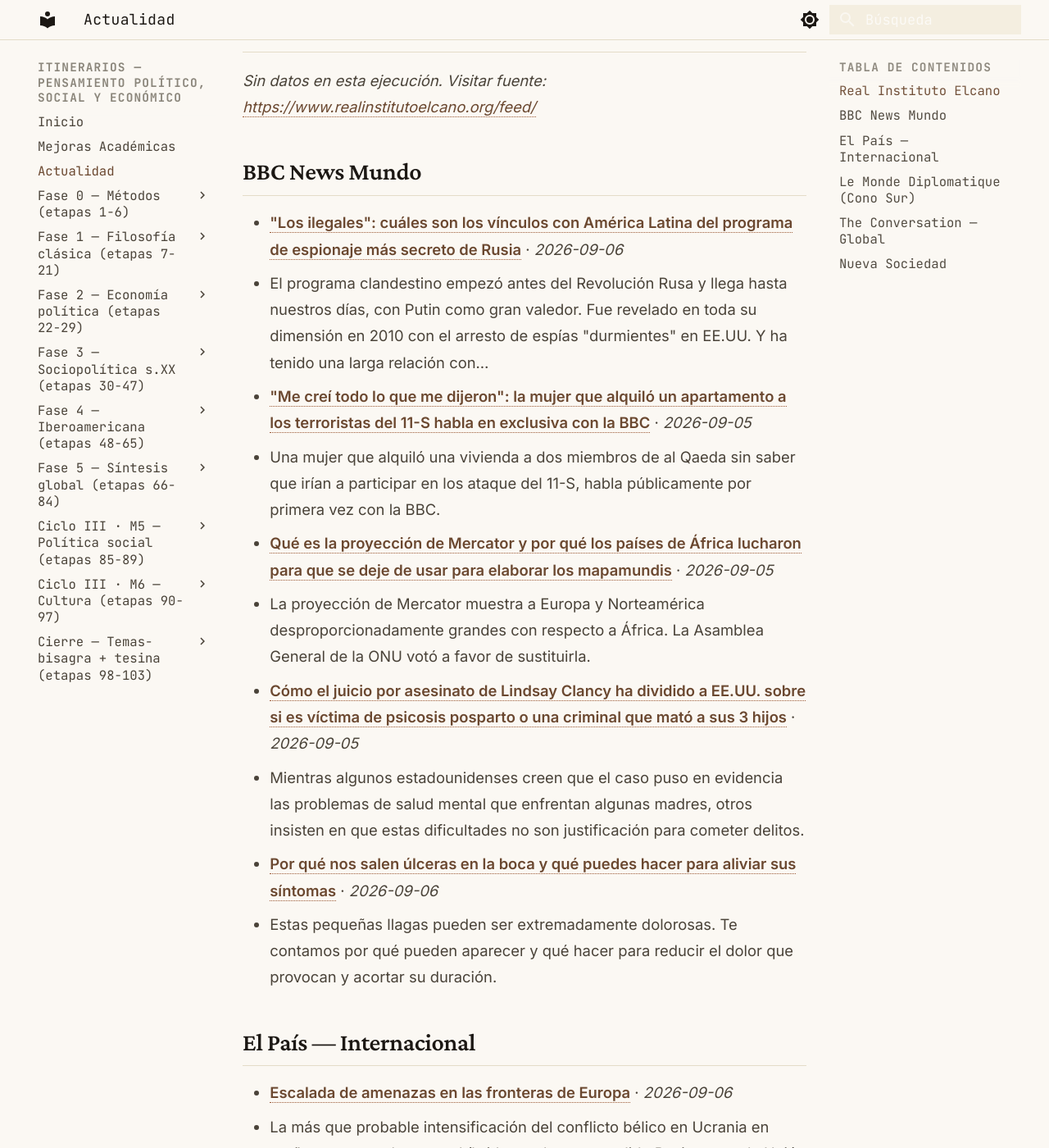
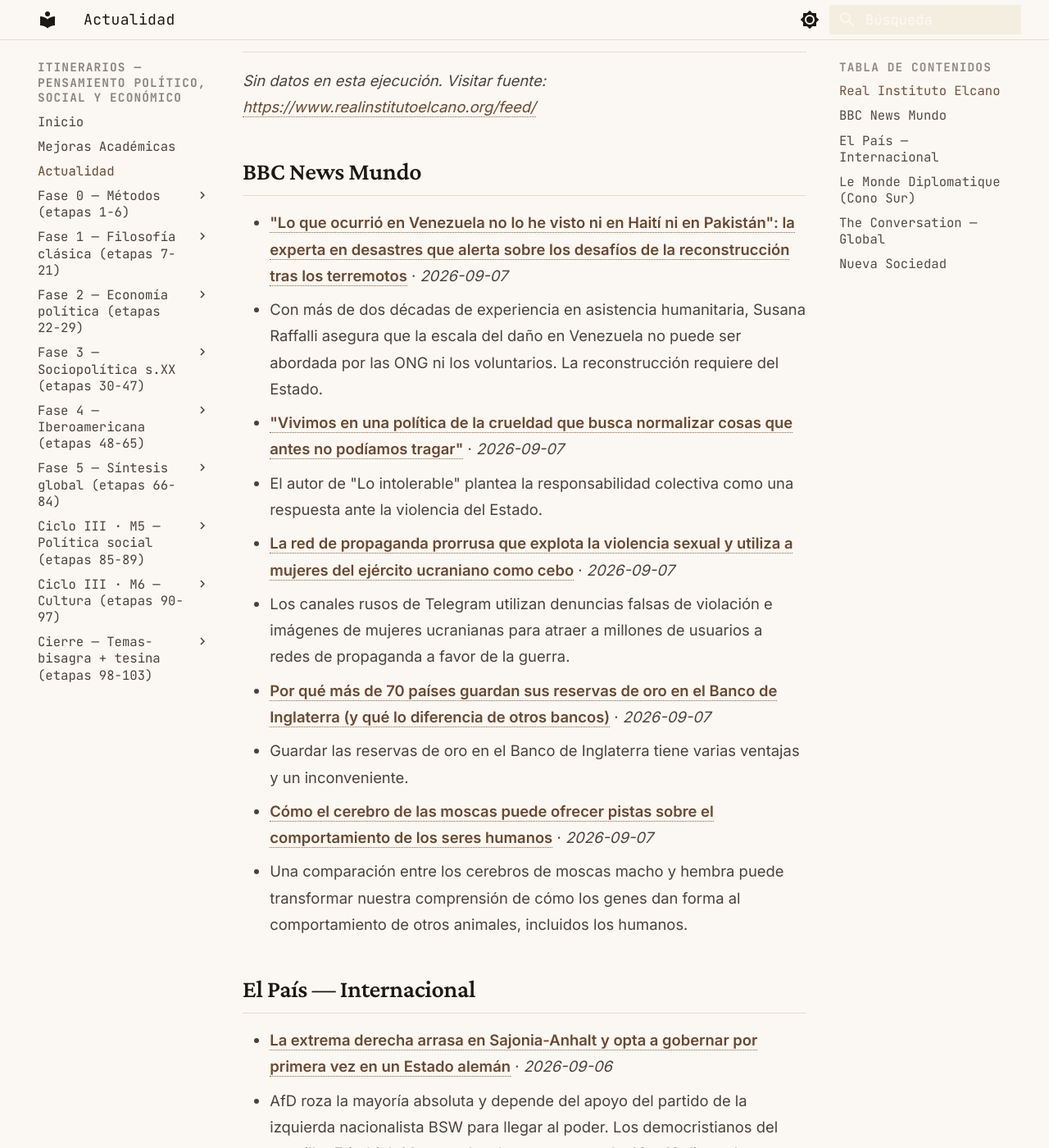
Before and after one commit to MrSpagVi/Curso, an MkDocs documentation site: the page built from docs/actualidad.md, in a window 1280 px wide and 1400 px high, scrolled down 643 px. Shown: the whole window at 82% size. Built offline with MkDocs 1.6.1 and Material for MkDocs 9.7.7, drawn with Linux system fonts in a browser that asks for light colours; some of the changed text lies outside the part shown.

Commit message:
auto: actualidad 2026-09-07

```diff
--- a/docs/actualidad.md
+++ b/docs/actualidad.md
@@ -6,7 +6,7 @@ title: Actualidad
 
 Últimos titulares de fuentes que dictan agenda en ciencia política y geopolítica. Actualizado automáticamente cada día (vía GitHub Actions).
 
-_Última actualización: 2026-09-06 09:57 UTC_
+_Última actualización: 2026-09-07 11:08 UTC_
 
 !!! tip "Ritual mensual — #actualidad"
     El último sábado de cada mes: agarrá **un** titular de los de abajo y escribí **300 palabras** aplicándole **2 autores** del último mes que leíste. ¿Qué diría cada uno? ¿En qué chocan? No resumas la noticia — usala como caso para pensar con las herramientas que venís construyendo. Guardá el texto con el tag `#actualidad` en tu sistema de notas. Esto convierte la teoría en criterio sobre la coyuntura: el objetivo del plan no es citar a Maquiavelo, es leer el presente con él.
@@ -17,29 +17,29 @@ _Sin datos en esta ejecución. Visitar fuente: [https://www.realinstitutoelcano.
 
 ## BBC News Mundo
 
-- **["Los ilegales": cuáles son los vínculos con América Latina del programa de espionaje más secreto de Rusia](https://www.bbc.com/mundo/articles/ce8kl8yd76yo?at_medium=RSS&at_campaign=rss)** · *2026-09-06*
-  - El programa clandestino empezó antes del Revolución Rusa y llega hasta nuestros días, con Putin como gran valedor. Fue revelado en toda su dimensión en 2010 con el arresto de espías "durmientes" en EE.UU. Y ha tenido una larga relación con…
-- **["Me creí todo lo que me dijeron": la mujer que alquiló un apartamento a los terroristas del 11-S habla en exclusiva con la BBC](https://www.bbc.com/mundo/articles/crl63jdn7n4o?at_medium=RSS&at_campaign=rss)** · *2026-09-05*
-  - Una mujer que alquiló una vivienda a dos miembros de al Qaeda sin saber que irían a participar en los ataque del 11-S, habla públicamente por primera vez con la BBC.
-- **[Qué es la proyección de Mercator y por qué los países de África lucharon para que se deje de usar para elaborar los mapamundis](https://www.bbc.com/mundo/articles/cx2zv86p1ryo?at_medium=RSS&at_campaign=rss)** · *2026-09-05*
-  - La proyección de Mercator muestra a Europa y Norteamérica desproporcionadamente grandes con respecto a África. La Asamblea General de la ONU votó a favor de sustituirla.
-- **[Cómo el juicio por asesinato de Lindsay Clancy ha dividido a EE.UU. sobre si es víctima de psicosis posparto o una criminal que mató a sus 3 hijos](https://www.bbc.com/mundo/articles/c98094mlydvo?at_medium=RSS&at_campaign=rss)** · *2026-09-05*
-  - Mientras algunos estadounidenses creen que el caso puso en evidencia las problemas de salud mental que enfrentan algunas madres, otros insisten en que estas dificultades no son justificación para cometer delitos.
-- **[Por qué nos salen úlceras en la boca y qué puedes hacer para aliviar sus síntomas](https://www.bbc.com/mundo/articles/cp8djeyrpd8o?at_medium=RSS&at_campaign=rss)** · *2026-09-06*
-  - Estas pequeñas llagas pueden ser extremadamente dolorosas. Te contamos por qué pueden aparecer y qué hacer para reducir el dolor que provocan y acortar su duración.
+- **["Lo que ocurrió en Venezuela no lo he visto ni en Haití ni en Pakistán": la experta en desastres que alerta sobre los desafíos de la reconstrucción tras los terremotos](https://www.bbc.com/mundo/articles/cvgywxgyrmpo?at_medium=RSS&at_campaign=rss)** · *2026-09-07*
+  - Con más de dos décadas de experiencia en asistencia humanitaria, Susana Raffalli asegura que la escala del daño en Venezuela no puede ser abordada por las ONG ni los voluntarios. La reconstrucción requiere del Estado.
+- **["Vivimos en una política de la crueldad que busca normalizar cosas que antes no podíamos tragar"](https://www.bbc.com/mundo/articles/cd6985dl78xo?at_medium=RSS&at_campaign=rss)** · *2026-09-07*
+  - El autor de "Lo intolerable" plantea la responsabilidad colectiva como una respuesta ante la violencia del Estado.
+- **[La red de propaganda prorrusa que explota la violencia sexual y utiliza a mujeres del ejército ucraniano como cebo](https://www.bbc.com/mundo/articles/c0klgne2jd6o?at_medium=RSS&at_campaign=rss)** · *2026-09-07*
+  - Los canales rusos de Telegram utilizan denuncias falsas de violación e imágenes de mujeres ucranianas para atraer a millones de usuarios a redes de propaganda a favor de la guerra.
+- **[Por qué más de 70 países guardan sus reservas de oro en el Banco de Inglaterra (y qué lo diferencia de otros bancos)](https://www.bbc.com/mundo/articles/cvgyper4gdeo?at_medium=RSS&at_campaign=rss)** · *2026-09-07*
+  - Guardar las reservas de oro en el Banco de Inglaterra tiene varias ventajas y un inconveniente.
+- **[Cómo el cerebro de las moscas puede ofrecer pistas sobre el comportamiento de los seres humanos](https://www.bbc.com/mundo/articles/c158v3e8dx4o?at_medium=RSS&at_campaign=rss)** · *2026-09-07*
+  - Una comparación entre los cerebros de moscas macho y hembra puede transformar nuestra comprensión de cómo los genes dan forma al comportamiento de otros animales, incluidos los humanos.
 
 ## El País — Internacional
 
-- **[Escalada de amenazas en las fronteras de Europa](https://elpais.com/internacional/2026-09-06/escalada-de-amenazas-en-las-fronteras-de-europa.html)** · *2026-09-06*
-  - La más que probable intensificación del conflicto bélico en Ucrania en otoño se suma a la guerra híbrida que ha emprendido Rusia contra la Unión Europea
-- **[Tomoko Akane, presidenta del Tribunal Penal Internacional: “Tarde o temprano la Historia nos pedirá cuentas a todos. ¿Dónde estabas?"](https://elpais.com/internacional/2026-09-06/tomoko-akane-presidenta-del-tribunal-penal-internacional-tarde-o-temprano-la-historia-nos-pedira-cuentas-a-todos-donde-estabas.html)** · *2026-09-06*
-  - Sancionada por Estados Unidos, la magistrada considera que el TPI afronta la mayor crisis desde su creación pero cree que la búsqueda de justicia es una responsabilidad compartida y un derecho de las víctimas
-- **[Canadá se atreve a plantar cara a Trump](https://elpais.com/internacional/2026-09-06/canada-se-atreve-a-plantar-cara-a-trump.html)** · *2026-09-06*
-  - El país se vuelca con Carney tras romper las negociaciones comerciales con EE UU. Pese a acercarse a un precipicio, la mayoría cree que ceder al chantaje sería peor
-- **[¿Confusión europea? ¡Volver a Ventotene!](https://elpais.com/opinion/2026-09-06/confusion-europea-volver-a-ventotene.html)** · *2026-09-06*
-  - En las horas difíciles de la UE, resulta útil acudir a quienes mantienen y actualizan el ímpetu de sus fundadores
-- **[Donald Trump, el más peligroso proliferador nuclear](https://elpais.com/internacional/2026-09-06/donald-trump-el-mas-peligroso-proliferador-nuclear.html)** · *2026-09-06*
-  - Trump concede a una tiranía aliada el derecho que niega a una tiranía enemiga, y se dispone a negociar con una potencia nuclear ilegal peligrosa, que tiene al alcance de sus misiles territorios periféricos estadounidenses
+- **[La extrema derecha arrasa en Sajonia-Anhalt y opta a gobernar por primera vez en un Estado alemán](https://elpais.com/internacional/2026-09-06/la-participacion-se-dispara-en-las-elecciones-regionales-alemanas-donde-la-extrema-derecha-aspira-a-gobernar.html)** · *2026-09-06*
+  - AfD roza la mayoría absoluta y depende del apoyo del partido de la izquierda nacionalista BSW para llegar al poder. Los democristianos del canciller Friedrich Merz se desploman y pasan de 40 a 16 diputados
+- **[Las calles en Alemania  tras la victoria de AfD: “Todos tenemos que levantarnos”](https://elpais.com/internacional/2026-09-06/todos-tenemos-que-levantarnos-no-tiene-ningun-sentido-resignarse.html)** · *2026-09-06*
+  - La posibilidad de que la ultraderecha gobierne por primera vez en un Estado supone un varapalo para manifestantes y dirigentes políticos del país
+- **[Cómo (no) frenar a la extrema derecha](https://elpais.com/opinion/2026-09-06/como-no-frenar-a-la-extrema-derecha.html)** · *2026-09-06*
+  - El éxito de AfD en las elecciones de la región alemana de Sajonia-Anhalt muestra los límites del cordón sanitario y del aprendizaje concienzudo de la historia
+- **[La marea ultraderechista en Alemania: otro ladrillo en el muro](https://elpais.com/internacional/2026-09-07/la-marea-ultraderechista-en-alemania-otro-ladrillo-en-el-muro.html)** · *2026-09-07*
+  - La arrolladora victoria del neofascismo en Sajonia-Anhalt reabre una cicatriz en Alemania y en la UE: ¿es útil mantener el cordón sanitario a partidos que superan el 40% del voto?
+- **[El excremento del diablo](https://elpais.com/opinion/2026-09-07/el-excremento-del-diablo.html)** · *2026-09-07*
+  - Ningún otro recurso natural ha tenido mayor poder que el petróleo en el imaginario nacionalista latinoamericano
 
 ## Le Monde Diplomatique (Cono Sur)
 
@@ -47,16 +47,16 @@ _Sin datos en esta ejecución. Visitar fuente: [https://www.eldiplo.org/feed/](h
 
 ## The Conversation — Global
 
-- **[Proposed laws would let you opt out of social media algorithms. An expert explains](https://theconversation.com/proposed-laws-would-let-you-opt-out-of-social-media-algorithms-an-expert-explains-291347)** · *2026-09-06*
-  - There have long been calls for digital duty of care laws in Australia – since well before the under-16s social media ban. But enforcement may be tricky.
-- **[Discovery of ancient DNA from antelope fossils in South Africa opens a new window on the past](https://theconversation.com/discovery-of-ancient-dna-from-antelope-fossils-in-south-africa-opens-a-new-window-on-the-past-289848)** · *2026-09-06*
-  - Researchers managed to extract DNA from African fossils dating back to the last ice age.
-- **[Africa gets only 23% of the climate finance it needs – and pays too much for it](https://theconversation.com/africa-gets-only-23-of-the-climate-finance-it-needs-and-pays-too-much-for-it-291103)** · *2026-09-06*
-  - Climate finance should not be separated from development funding.
-- **[The Lindsay Clancy case looks tragically like NZ’s Lauren Dickason trial. Here’s where they differ](https://theconversation.com/the-lindsay-clancy-case-looks-tragically-like-nzs-lauren-dickason-trial-heres-where-they-differ-291154)** · *2026-09-05*
-  - A legal defence of infanticide exists in NZ and other similar jurisdictions. But it is not an option in US courts, making the Clancy jury’s job more difficult.
-- **[The legacy of Gloria Steinem: A woman who mattered](https://theconversation.com/the-legacy-of-gloria-steinem-a-woman-who-mattered-291230)** · *2026-09-04*
-  - Feminist scholar Rebecca Sullivan says meeting Gloria Steinem was a highlight of her career. Here, she reflects on everything she gave us, but also how she may have overshadowed other feminists.
+- **[Star Trek used wormholes to jump through space – what’s the science behind them?](https://theconversation.com/star-trek-used-wormholes-to-jump-through-space-whats-the-science-behind-them-291297)** · *2026-09-07*
+  - The first appearance of a wormhole in Star Trek was a typically pioneering reference to what was then a niche research topic.
+- **[Immigration in Sweden: how the country went from one of Europe’s most welcoming, to one of its most restrictive](https://theconversation.com/immigration-in-sweden-how-the-country-went-from-one-of-europes-most-welcoming-to-one-of-its-most-restrictive-288995)** · *2026-09-07*
+  - The 2015 refugee crisis fundamentally changed the political debate around migration.
+- **[View from The Hill: Pauline Hanson sets new hares running on super](https://theconversation.com/view-from-the-hill-pauline-hanson-sets-new-hares-running-on-super-290827)** · *2026-09-07*
+  - Pauline Hanson’s attention-grabbing policy to give mortgage holders and renters is high populism while being – according to its many critics – low economics.
+- **[Could the White Australia Party succeed in challenging its ban?](https://theconversation.com/could-the-white-australia-party-succeed-in-challenging-its-ban-291352)** · *2026-09-07*
+  - Whatever the outcome, it will be far more consequential than the existence of the White Australia Party.
+- **[Even if it doesn’t form government, the far-right AfD has shaken Germany’s political establishment to the core](https://theconversation.com/even-if-it-doesnt-form-government-the-far-right-afd-has-shaken-germanys-political-establishment-to-the-core-291354)** · *2026-09-07*
+  - Voters in the eastern state of Saxony-Anhalt punished the major parties for their handling of the cost-of-living crisis.
 
 ## Nueva Sociedad
 
```
